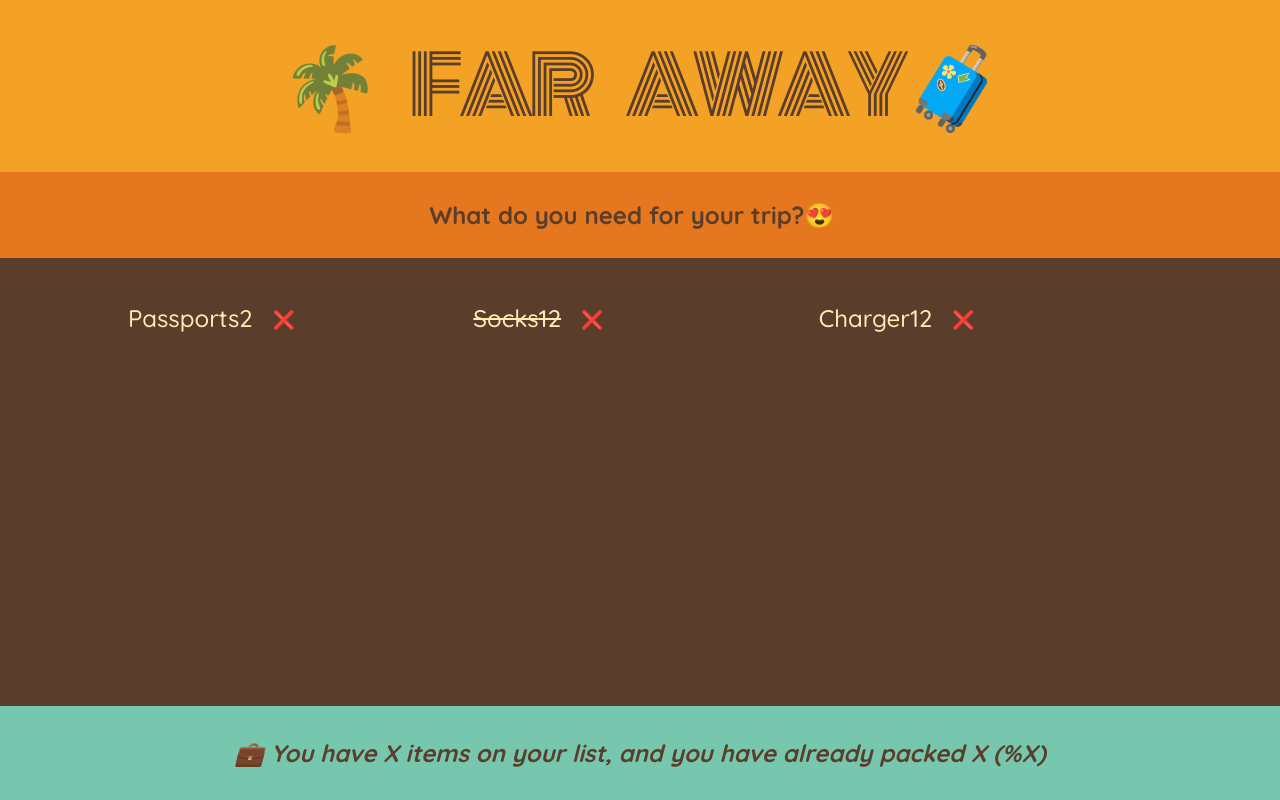
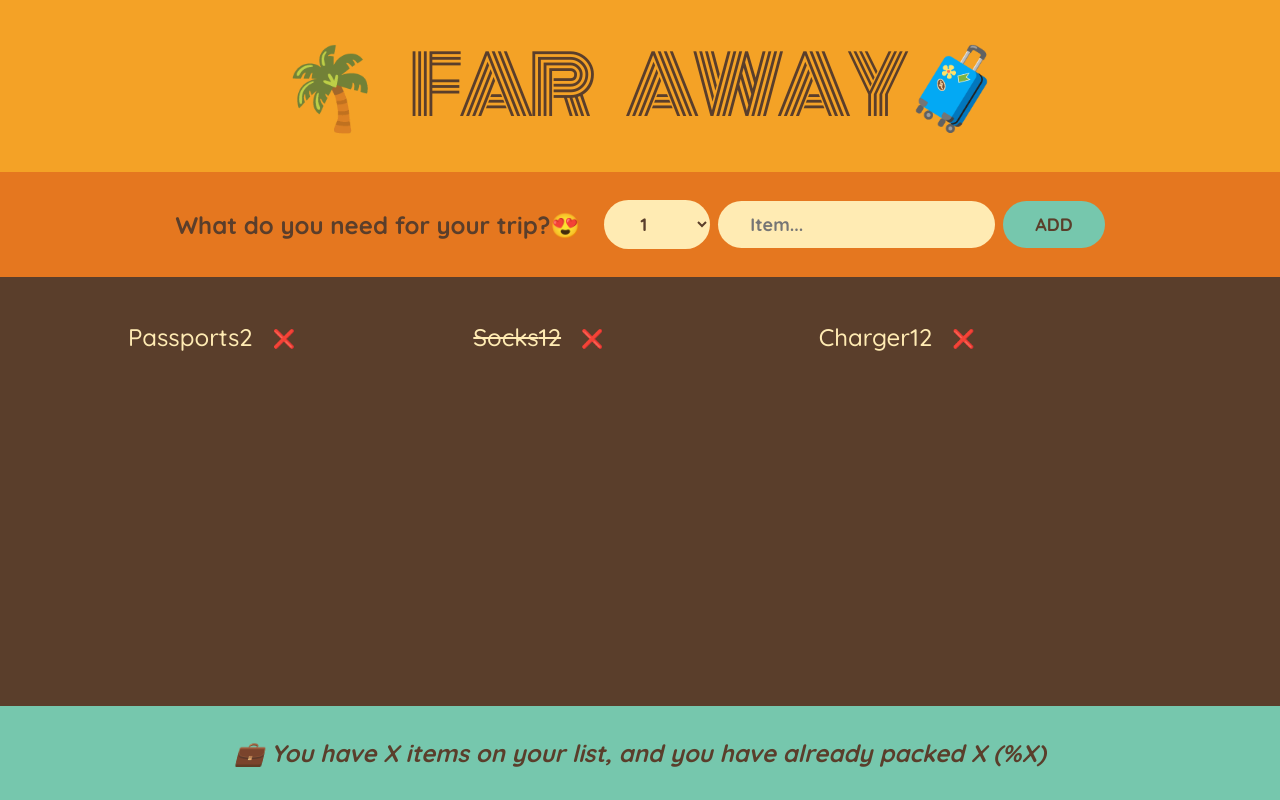
Before and after one commit to AlinFlorescu80/travel-list, a React (Create React App) app: page / in a window 1280 px wide. Built offline with nearby package versions, Linux system fonts and the light colour scheme.

Commit message:
Added form functionality

```diff
--- a/src/App.js
+++ b/src/App.js
@@ -1,7 +1,9 @@
+import { useState } from "react";
+
 const initialItems = [
   { id: 1, description: "Passports", quantity: 2, packed: false },
   { id: 2, description: "Socks", quantity: 12, packed: true },
-  { id: 2, description: "Charger", quantity: 12, packed: false },
+  { id: 3, description: "Charger", quantity: 12, packed: false },
 ];
 
 export default function App() {
@@ -20,10 +22,42 @@
 }
 
 function Form() {
+  const [description, setDescription] = useState("");
+  const [quantity, setQuantity] = useState(1);
+
+  function handleSubmit(e) {
+    e.preventDefault();
+
+    if (!description) return;
+
+    const newItem = { description, quantity, packed: false, id: Date.now };
+    console.log(newItem);
+
+    setDescription("");
+    setQuantity(1);
+  }
+
   return (
-    <div className="add-form">
+    <form className="add-form" onSubmit={handleSubmit}>
       <h3>What do you need for your trip?😍</h3>
-    </div>
+      <select
+        value={quantity}
+        onChange={(e) => setQuantity(Number(e.target.value))}
+      >
+        {Array.from({ length: 20 }, (_, i) => i + 1).map((num) => (
+          <option value={num} key={num}>
+            {num}
+          </option>
+        ))}
+      </select>
+      <input
+        type="text"
+        placeholder="Item..."
+        value={description}
+        onChange={(e) => setDescription(e.target.value)}
+      />
+      <button>Add</button>
+    </form>
   );
 }
 
@@ -32,7 +66,7 @@
     <div className="list">
       <ul>
         {initialItems.map((item) => (
-          <Item item={item} />
+          <Item item={item} key={item.id} />
         ))}
       </ul>
     </div>
```
